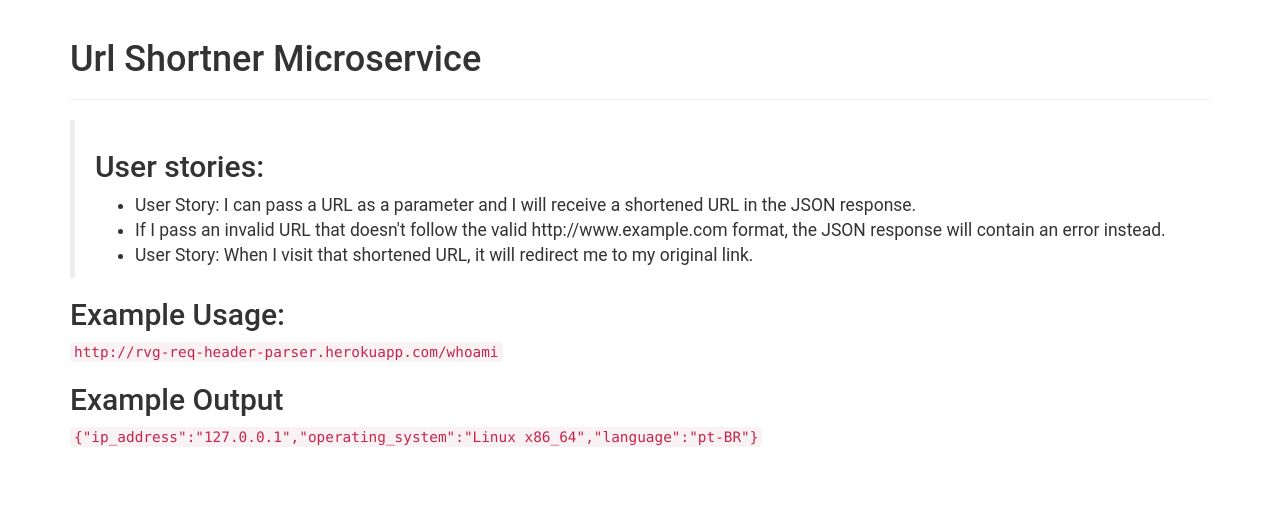
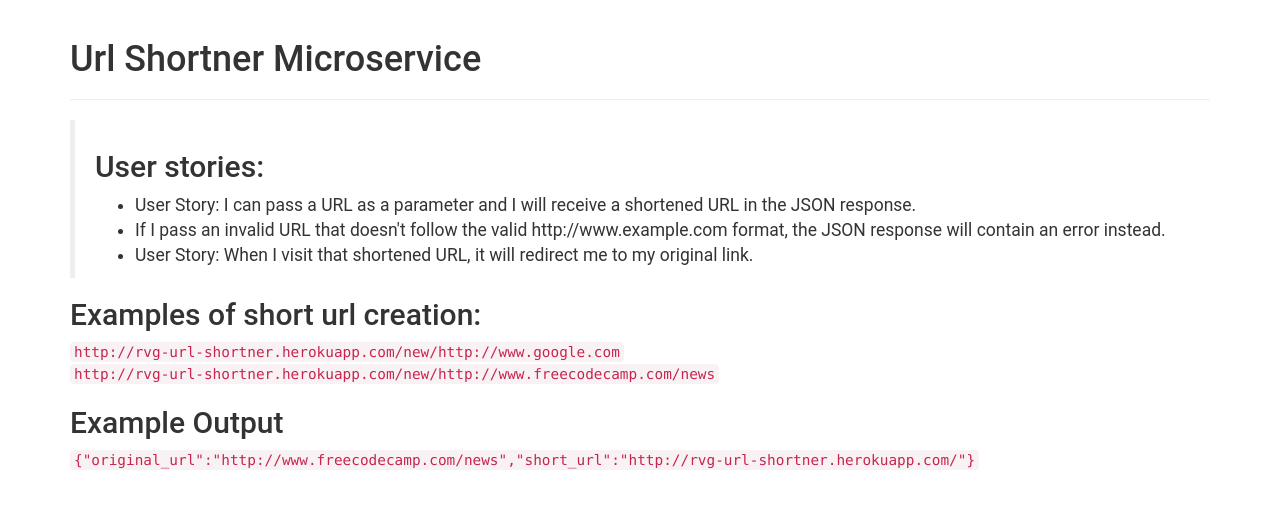
Before and after one commit to Rodrigo-Vargas/url-shortner, a website: page public/index.html in a window 1280 px wide. Drawn offline with nearby package versions, Linux system fonts and the light colour scheme.

Commit message:
Added case on tests of url validation and fix on bug in url validation

```diff
--- a/app/helpers/urlShortnerHelper.js
+++ b/app/helpers/urlShortnerHelper.js
@@ -12,7 +12,7 @@
   }
 
   this.isAValidUrl = function(url){
-    if (url.match(/^(http:\/\/www\.).+(\.com)$/) === null)
+    if (url.match(/^(http:\/\/www\.).+(\.com)(\/)*(.+)*$/) === null)
       return false;
     else
       return true;
--- a/public/index.html
+++ b/public/index.html
@@ -24,17 +24,22 @@
          </blockquote>
 
          <div>
-           <h2>Example Usage:</h2>
+           <h2>Examples of short url creation:</h2>
             <div>
-               <a href="/whoami">
-                  <code>http://rvg-req-header-parser.herokuapp.com/whoami</code>
+               <a href="/new/http://www.google.com">
+                  <code>http://rvg-url-shortner.herokuapp.com/new/http://www.google.com</code>
+               </a>
+            </div>
+            <div>
+               <a href="/new/http://www.freecodecamp.com/news">
+                  <code>http://rvg-url-shortner.herokuapp.com/new/http://www.freecodecamp.com/news</code>
                </a>
             </div>
          </div>
 
          <div>
             <h2>Example Output</h2>
-            <code>{"ip_address":"127.0.0.1","operating_system":"Linux x86_64","language":"pt-BR"}</code>
+            <code>{"original_url":"http://www.freecodecamp.com/news","short_url":"http://rvg-url-shortner.herokuapp.com/"}</code>
          </div>
       </div>
    </body>
```
Also changed, not shown: test/urlShortnerTests.js (+8 -0 lines).
